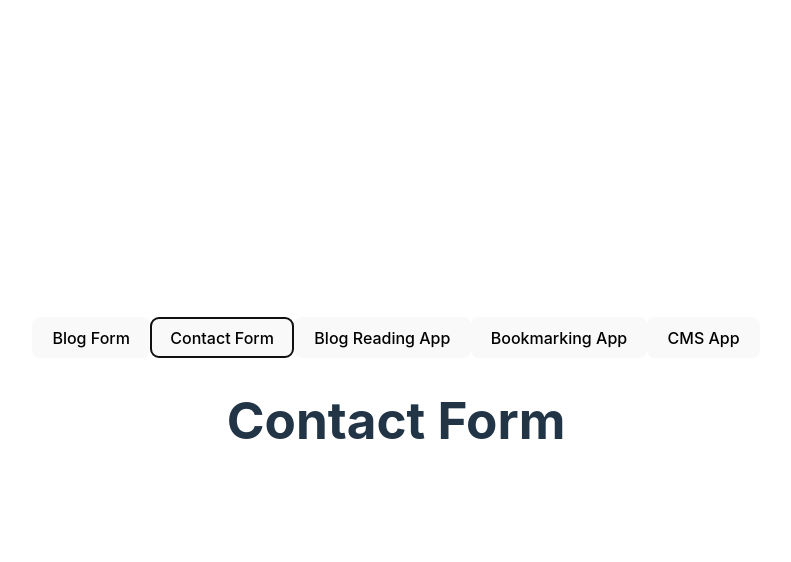
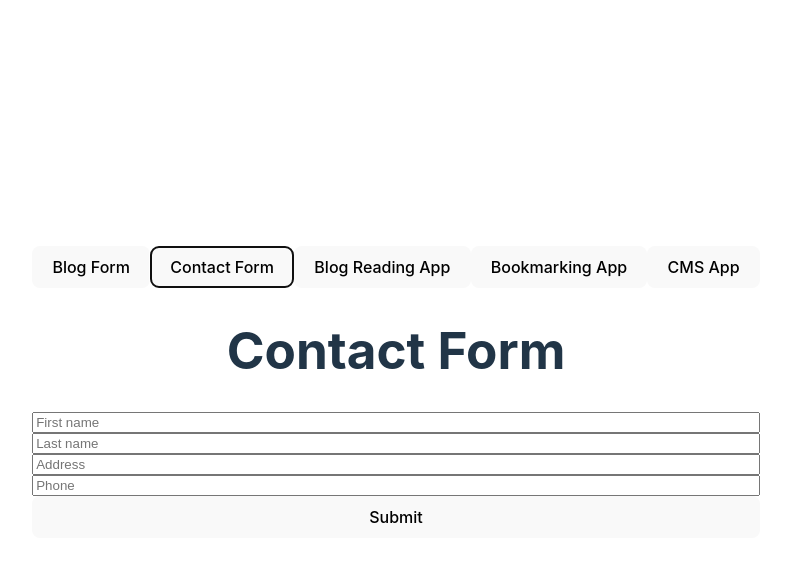
Before and after one commit to androcat/react-blog-excercises, a React (Vite) app in the folder blog-form/: page / in a window 1280 px wide. Both pictures are taken after a click on the button "Contact Form". Shown: the top 562 px of the page, without its empty margins (244-1035 px from the left). Built offline with nearby package versions, Linux system fonts and the light colour scheme.

Commit message:
Creates a contact form that adds to a contact list

```diff
--- a/blog-form/src/components/ContactForm.jsx
+++ b/blog-form/src/components/ContactForm.jsx
@@ -1,11 +1,80 @@
 import { useState } from "react";
 
 export default function ContactForm() {
-  const [title, setTitle] = useState("");
+  const [firstName, setFirstName] = useState("");
+  const [lastName, setLastName] = useState("");
+  const [address, setAddress] = useState("");
+  const [phone, setPhone] = useState("");
+  const [contactList, setContactList] = useState([]);
+
+  function addContactList(event) {
+    event.preventDefault();
+    const contact = {
+      firstName: firstName,
+      lastName: lastName,
+      address: address,
+      phone: phone,
+    };
+    setContactList([...contactList, contact]);
+
+    setFirstName("");
+    setLastName("");
+    setAddress("");
+    setPhone("");
+  }
 
   return (
     <>
       <h1>Contact Form</h1>
+      <form
+        style={{ display: "flex", flexDirection: "column" }}
+        onSubmit={addContactList}
+      >
+        <input
+          type="text"
+          value={firstName}
+          placeholder="First name"
+          onChange={(e) => {
+            setFirstName(e.target.value);
+          }}
+        />
+        <input
+          type="text"
+          value={lastName}
+          placeholder="Last name"
+          onChange={(e) => {
+            setLastName(e.target.value);
+          }}
+        />
+        <input
+          type="text"
+          value={address}
+          placeholder="Address"
+          onChange={(e) => {
+            setAddress(e.target.value);
+          }}
+        />
+        <input
+          type="tel"
+          value={phone}
+          placeholder="Phone"
+          onChange={(e) => {
+            setPhone(e.target.value);
+          }}
+        />
+        <button type="submit">Submit</button>
+      </form>
+      <ul style={{ textAlign: "left", listStyle: "none" }}>
+        {contactList.map((contact, index) => (
+          <li key={index}>
+            <h2>
+              {contact.lastName}, {contact.firstName}
+            </h2>
+            <h3>{contact.phone}</h3>
+            <p>{contact.address}</p>
+          </li>
+        ))}
+      </ul>
     </>
   );
 }
```
